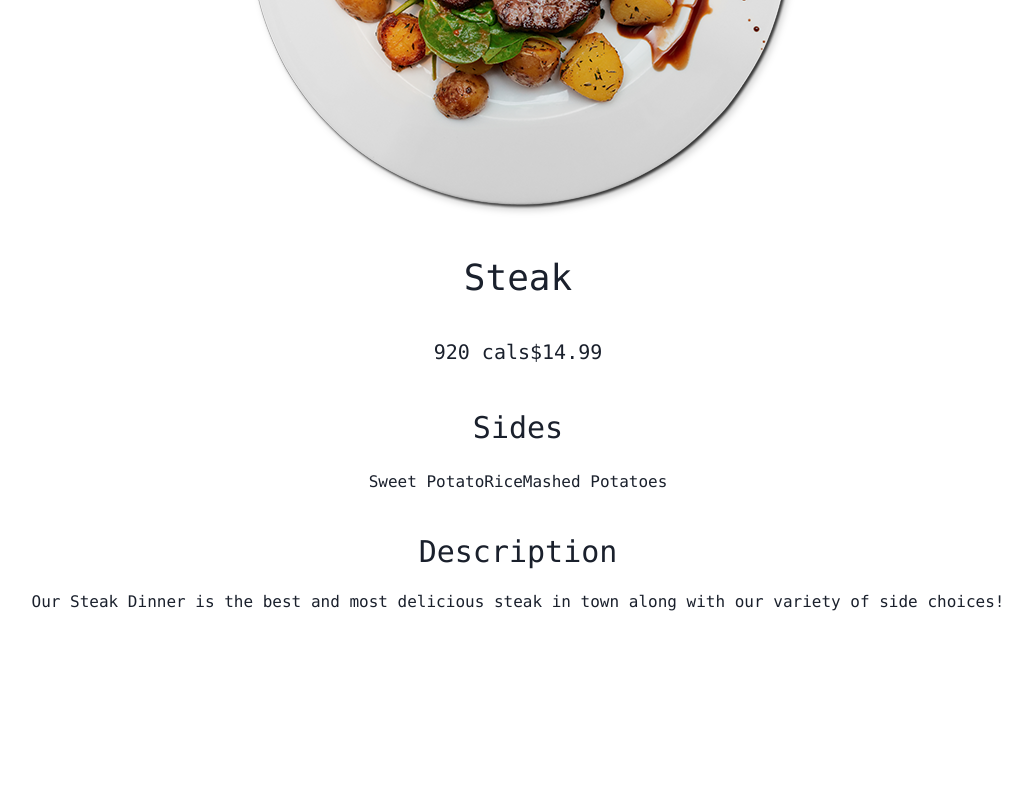
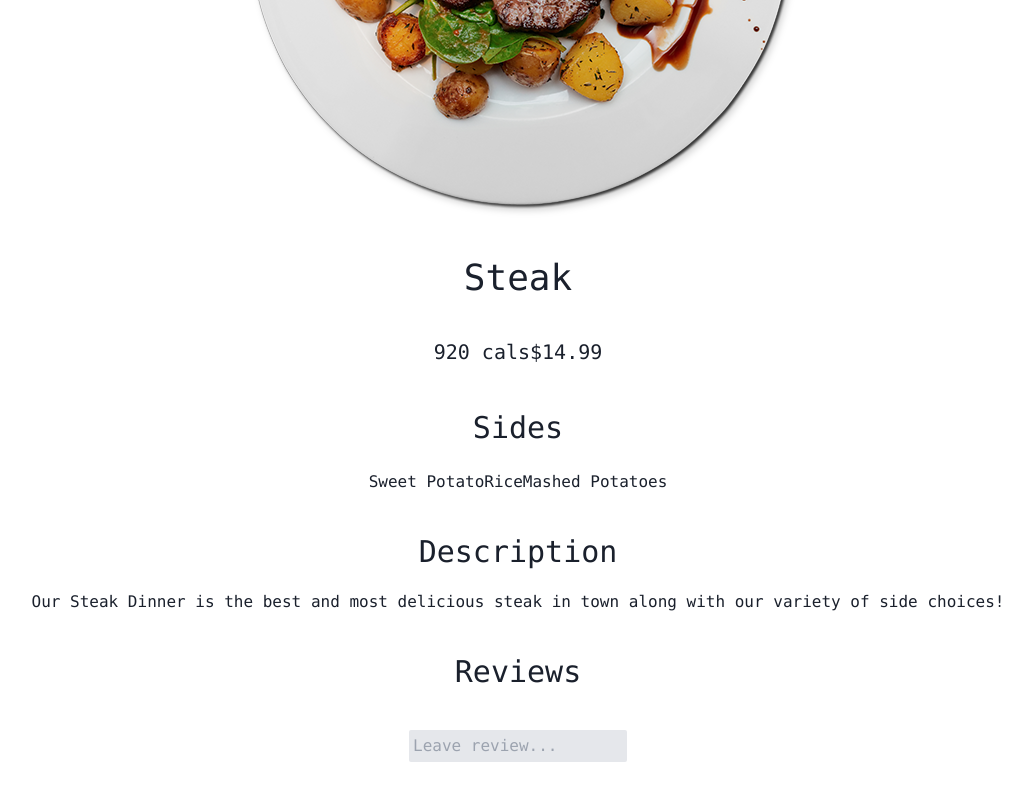
Before and after one commit to hunterfoulk/test-project-1, a Next.js app: page /menu/1 in a window 1280 px wide. Shown: the part 494-1294 px from the top of the page, without its empty margins (122-1154 px from the left). Before the commit the page ends 1124 px from the top, so only its background shows below. Built offline with nearby package versions, Linux system fonts and the light colour scheme.

Commit message:
finishes

```diff
--- a/components/card.tsx
+++ b/components/card.tsx
@@ -49,6 +49,7 @@ const Card: React.FC<Props> = ({ card, index }) => {
                         }}>Add To Cart</button>
 
                     </div>
+
                 </div>
             </div>
         </>
--- a/components/navbar.tsx
+++ b/components/navbar.tsx
@@ -76,7 +76,9 @@ const Navbar: React.FC<Props> = ({ }) => {
                                         }
                                         {cartData.cart.length === 0 ? null : < div className="checkout-button-container w-full flex items-center justify-center flex-col font-mono">
                                             <span>Total: ${total}</span>
-                                            <button className="button w-1/2 mt-[50px] bg-[#EE3367] px-3 py-2 rounded-md text-white text-lg shadow-lg focus:outline-none hover:bg-[#dc295a] "> Check out</button>
+                                            <button onClick={() => {
+                                                cartDispatch({ type: 'CHECKOUT' })
+                                            }} className="button w-1/2 mt-[50px] bg-[#EE3367] px-3 py-2 rounded-md text-white text-lg shadow-lg focus:outline-none hover:bg-[#dc295a] "> Check out</button>
                                         </div>}
 
                                     </div>
--- a/context/cartReducer.tsx
+++ b/context/cartReducer.tsx
@@ -16,7 +16,13 @@ export const cartReducer = (state: GlobalState, action: any) => {
                 cartCount: state.cartCount - 1,
 
             };
+        case 'CHECKOUT':
+            return {
+                ...state,
+                cart: [],
+                cartCount: 0
 
+            };
 
         default:
             return state;
--- a/pages/menu/[id].tsx
+++ b/pages/menu/[id].tsx
@@ -1,4 +1,4 @@
-import React from 'react'
+import React, { useState } from 'react'
 import Navbar from "../../components/navbar"
 import useSWR from 'swr'
 import { useRouter } from 'next/router'
@@ -24,7 +24,21 @@ const fetcher = async (url) => {
 const MenuItem: React.FC<Props> = ({ menuItem }) => {
     const { query } = useRouter()
     const { data, error } = useSWR(() => query.id && `/api/${query.id}`, fetcher)
-    console.log("DATA", data)
+    const [message, setMessage] = useState<string>("")
+
+
+    const SubmitReview = () => {
+        const copy = [...data.reviews]
+
+        let review = {
+            name: "anonymous",
+            message: message
+        }
+
+        let newArr = [...copy, review]
+        data.reviews = newArr
+        setMessage("")
+    }
 
 
 
@@ -33,7 +47,7 @@ const MenuItem: React.FC<Props> = ({ menuItem }) => {
 
     return (
         <>
-            < div className="min-h-screen w-full flex flex-col items-center bg-white font-mono ">
+            < div className="min-h-screen w-full flex flex-col items-center bg-white font-mono pb-12">
                 <Navbar />
                 <div className="item-container flex  w-full max-w-[1500px] flex-col p-4 mt-10">
                     <div className="item-header flex w-full max-h-[280px] justify-center mb-5 ">
@@ -69,7 +83,23 @@ const MenuItem: React.FC<Props> = ({ menuItem }) => {
                             <span>{data.description}</span>
                         </div>
                     </div>
-                </div >
+                    <div className="reviews-container flex w-full justify-center flex-col items-center mt-5">
+                        <div className=" flex w-[400px] max-w-full mt-5"><span className="font-momo text-3xl ">Reviews</span></div>
+                        <div className=" flex w-[400px] max-w-full mt-5 flex-col">
+                            {data.reviews.map((data: any) => (
+                                <>
+                                    <span className="text-lg">{data.name}</span>
+                                    <span>{data.message}</span>
+                                </>
+                            ))}
+                        </div>
+                        <div className=" flex w-[400px] max-w-full mt-5 flex-col">
+                            <input placeholder="Leave review..." className="bg-gray-200 py-1 px-1 rounded-sm " value={message} onChange={(e) => setMessage(e.target.value)} />
+                            <button className="mt-3 py-1 rounded-sm bg-[#EE3367] text-white hover:bg-[#dc295a] focus:outline-none " onClick={() => SubmitReview()}>Leave Review</button>
+                        </div>
+
+                    </div>
+                </div>
             </div>
         </>
     )
--- a/public/data/api.json
+++ b/public/data/api.json
@@ -8,7 +8,7 @@
      "sides": ["Sweet Potato", "Rice", "Mashed Potatoes"],
      "description":"Our Steak Dinner is the best and most delicious steak in town along with our variety of side choices!",
       "cals":920,
-    "reviews": [{}, {}, {}]
+    "reviews": []
 
 	},
 
@@ -21,7 +21,7 @@
         "sides": ["Salad", "Bread", "Onion Rings"],
           "description":"Our Salmon Salad dinner is the and most delicious salmon in town along with our variety of side choices!",
          "cals":700,
-         "reviews": [{}, {}, {}]
+         "reviews": []
 	},
 
     {
@@ -33,7 +33,7 @@
     "sides": ["Fries", "Greens", "Potatoes"],
           "description":"Our Fish Sticks lunch is delicious with our variety of side choices!",
     "cals":600,
-    "reviews": [{}, {}, {}]
+    "reviews": []
 	},
     {
 	    "id": 4,
@@ -43,7 +43,7 @@
         "price": 10.99,
         "sides": ["Ham", "Vegetables", "Greens"],
        "description":"Our Pasta Dish Dinner is delicious with our variety of side choices!",
-        "reviews": [{}, {}, {}]
+        "reviews": []
 	},
     {
 		"id": 5,
@@ -52,9 +52,9 @@
         "title": "Pancake Stack",
         "price": 12.99,
         "sides": ["toast", "Eggs", "Fruit"],
-                "description":"Our Pancake Stack Breakfast is delicious with our variety of side choices!",
+          "description":"Our Pancake Stack Breakfast is delicious with our variety of side choices!",
          "cals":540,
-         "reviews": [{}, {}, {}]
+         "reviews": [{"name":"anonymous","message":"Great dish I love it!"}]
 	},
     {
 		"id": 6,
@@ -65,7 +65,7 @@
     "cals":550,
     "sides": ["Potatoes", "Greens", "Vegetables"],
      "description":"Our Brisket is amazing and considered the best in town!",
-     "reviews": [{}, {}, {}]
+     "reviews": []
 	},
       {
 		"id": 7,
@@ -76,7 +76,7 @@
         "price": 10.99,
         "sides": ["Salad", "Bread", "Tomato"],
           "description":"Our Pastaroni Dish is delicious with our variety of side choices!",
-         "reviews": [{}, {}, {}]
+         "reviews": []
 	},
      {
 		"id": 8,
@@ -87,7 +87,7 @@
           "cals":310,
         "sides": ["Salad", "Rice","Bread"],
           "description":"Our Salmon Dinner is delicious with our variety of side choices!",
-         "reviews": [{}, {}, {}]
+         "reviews": []
 	},
     {
 		"id": 9,
@@ -98,7 +98,7 @@
           "cals":870,
         "sides": ["Bread", "Salad","Greens"],
            "description":"Our Spaghetti dish is delicious with our variety of side choices!",
-         "reviews": [{}, {}, {}]
+         "reviews": []
 	},
       {
 		"id": 10,
@@ -109,7 +109,7 @@
           "cals":545,
         "sides": ["Fruit", "Granola","Toast"],
         "description":"Our Egg Breakfast is delicious with our variety of side choices!",
-         "reviews": [{}, {}, {}]
+         "reviews": []
 	}
 
 
```
